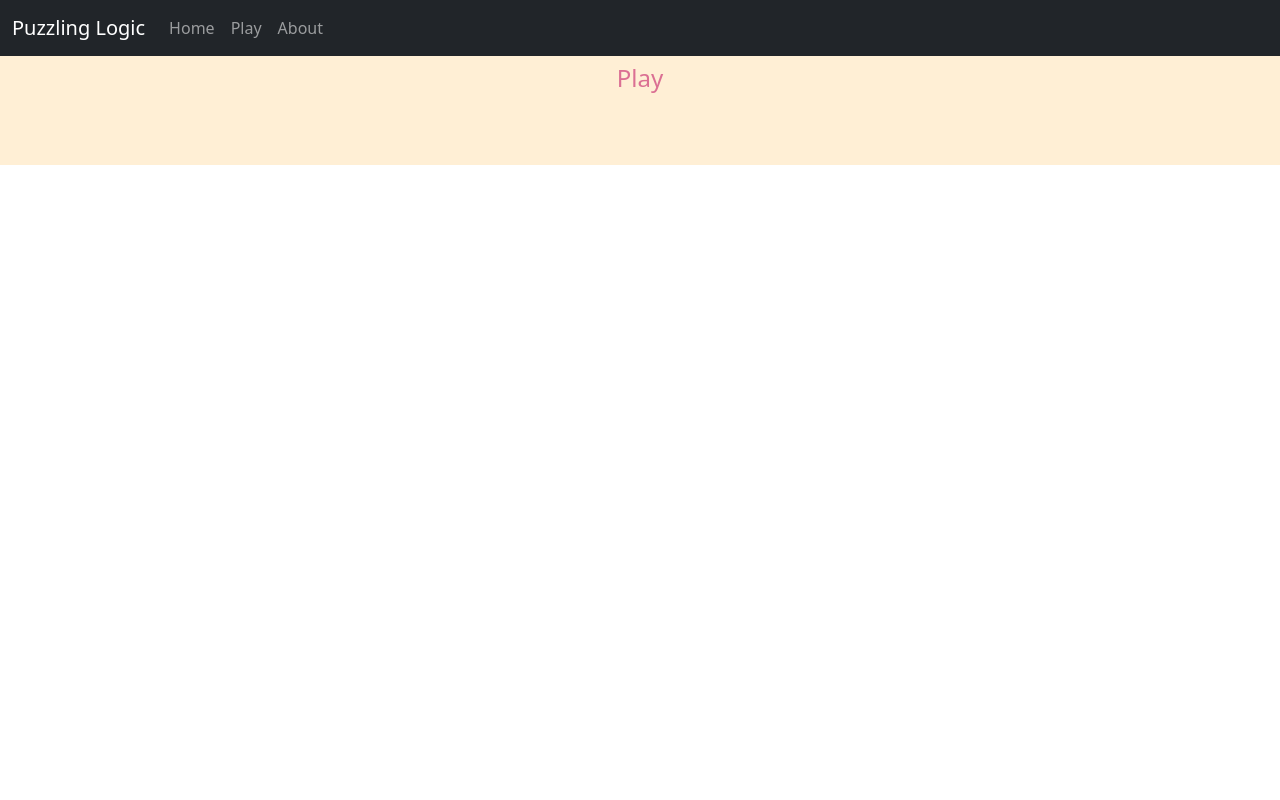
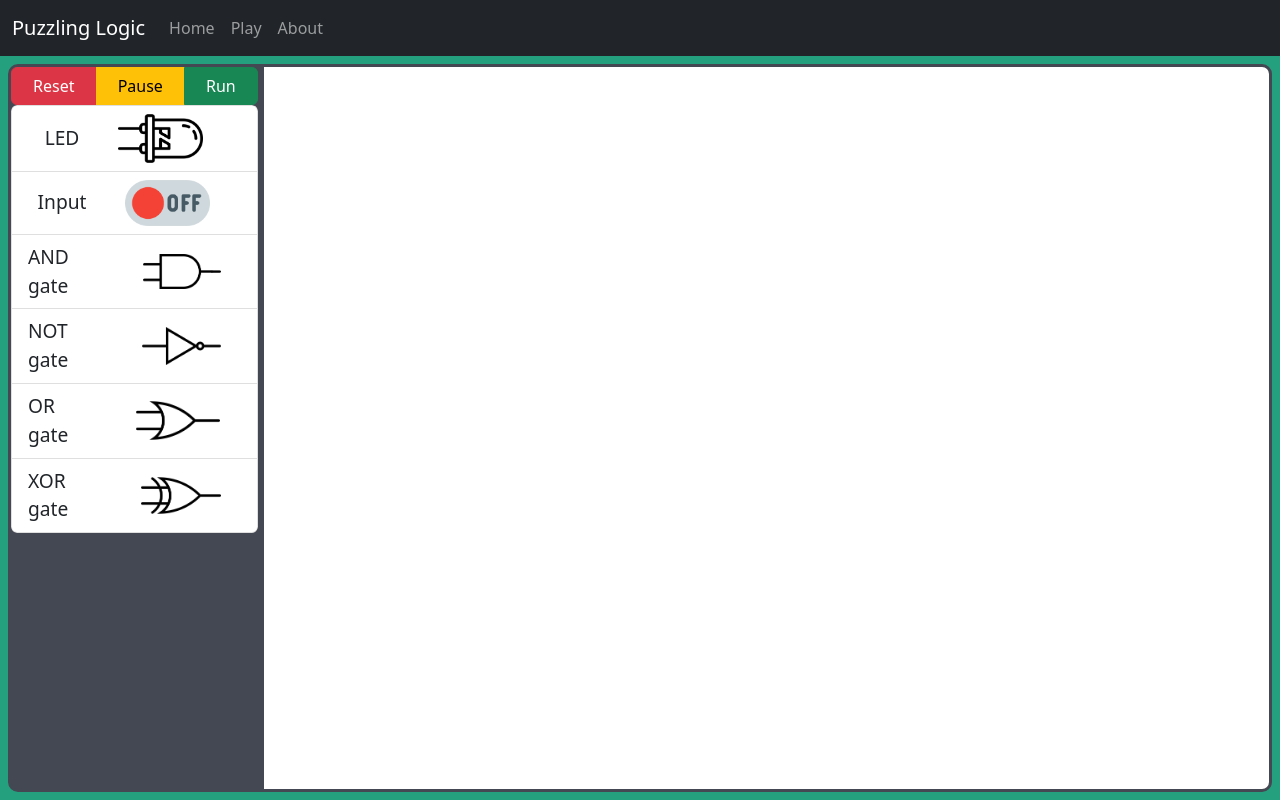
Before and after one commit to Aurux/PuzzlingLogic, a React (Vite) app in the folder puzzling-logic/: page / in a window 1280 px wide. Both pictures are taken after a click on the button "Play". Built offline with nearby package versions, Linux system fonts and the light colour scheme.

Commit message:
Add base components to play area.

```diff
--- a/puzzling-logic/src/components/Play.tsx
+++ b/puzzling-logic/src/components/Play.tsx
@@ -1,23 +1,136 @@
 import React from "react";
 import styled from "styled-components";
+import Draggable from "react-draggable";
 
 // Style
 const Wrapper = styled.section`
-  padding: 4em;
-  background: papayawhip;
+padding 4em 0.5em 0.5em 0.5em;
+background: #25a07f;
+height: 100vh;
+display: flex;
+flex-grow: 1;
+justify-content:center;
+margin: 0 auto;
+
 `;
 
-const Title = styled.h1`
-  font-size: 1.5em;
-  text-align: center;
-  color: palevioletred;
+const PlayArea = styled.div`
+  display: block;
+  position: relative;
+  float: right;
+  width: 80%;
+  border: solid #444853;
+  border-radius: 0 10px 10px 0;
+  background: white;
+`;
+
+const Toolbox = styled.div`
+  display: block;
+  float: left;
+  width: 20%;
+  border: solid #444853;
+  border-radius: 10px 0 0 10px;
+  background: #444853;
+`;
+
+const Buttons = styled.div`
+  display: flex;
+  justify-content: flex-end;
+  flex-direction: row;
+`;
+
+const GateIcon = styled.img`
+  width: 80%;
+`;
+
+const ListItem = styled.li`
+  display: flex;
+  justify-content: center;
+  align-items: center;
+`;
+
+const LeftItem = styled.div`
+  position: relative;
+  float: left;
+  font-size: larger;
+`;
+
+const RightItem = styled.div`
+  display: block;
+  position: relative;
+  float: right;
+  width: 50%;
+`;
+
+const Scrollable = styled.ul`
+  max-height: 45em;
+  overflow: auto;
 `;
 
 const Play = () => {
   return (
-    <Wrapper>
-      <Title>Play</Title>
-    </Wrapper>
+    <>
+      <Wrapper>
+        <Toolbox>
+          <Buttons
+            className="btn-group"
+            role="group"
+            aria-label="Basic mixed styles example"
+          >
+            <button type="button" className="btn btn-danger">
+              Reset
+            </button>
+            <button type="button" className="btn btn-warning">
+              Pause
+            </button>
+            <button type="button" className="btn btn-success">
+              Run
+            </button>
+          </Buttons>
+          <Scrollable className="list-group">
+            <ListItem className="list-group-item">
+              <LeftItem>LED&emsp;&emsp;</LeftItem>
+              <RightItem>
+                <Draggable>
+                  <GateIcon src="/src/assets/gates/led_off.png" />
+                </Draggable>
+              </RightItem>
+            </ListItem>
+            <ListItem className="list-group-item">
+              <LeftItem>Input&emsp;&emsp;</LeftItem>
+              <RightItem>
+                <GateIcon src="/src/assets/gates/switch-off.png" />
+              </RightItem>
+            </ListItem>
+            <ListItem className="list-group-item">
+              <LeftItem>AND gate&emsp;&emsp;</LeftItem>
+              <RightItem>
+                <GateIcon src="/src/assets/gates/and.png" />
+              </RightItem>
+            </ListItem>
+            <ListItem className="list-group-item">
+              <LeftItem>NOT gate&emsp;&emsp;</LeftItem>
+              <RightItem>
+                <GateIcon src="/src/assets/gates/not.png" />
+              </RightItem>
+            </ListItem>
+            <ListItem className="list-group-item">
+              <LeftItem>OR gate&emsp;&emsp;</LeftItem>
+              <RightItem>
+                <GateIcon src="/src/assets/gates/or.png" />
+              </RightItem>
+            </ListItem>
+            <ListItem className="list-group-item">
+              <LeftItem>XOR gate&emsp;&emsp;</LeftItem>
+              <RightItem>
+                <GateIcon src="/src/assets/gates/xor.png" />
+              </RightItem>
+            </ListItem>
+          </Scrollable>
+        </Toolbox>
+        <PlayArea></PlayArea>
+      </Wrapper>
+    </>
   );
 };
 
```
